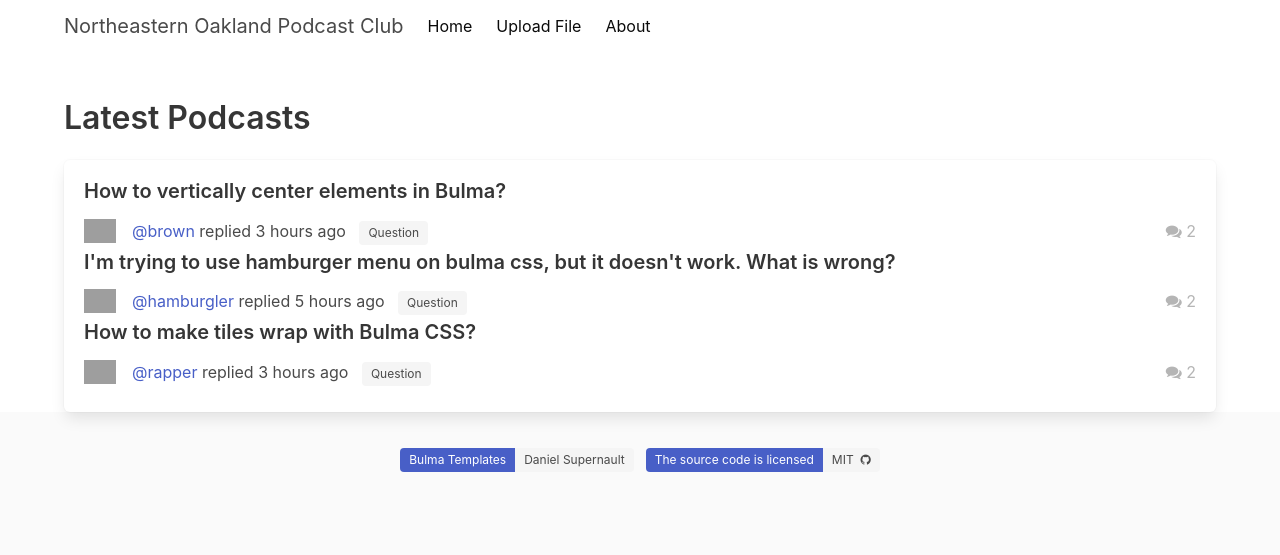
After one commit to trentwiles/podcast, a Flask app: template templates/new.html in a window 1280 px wide. The commit adds this page. Shown: the top 555 px of the page. Run offline with Flask 3, Linux system fonts and the light colour scheme; the template is opened without the code that fills it, so the values that code supplies are empty; parts of the project's set-up code (start-up, migrations or seed data) failed here and were passed over; grey boxes are pictures that could not be loaded.

Commit message:
forum template

```diff
--- a/main.py
+++ b/main.py
@@ -19,7 +19,7 @@ def index():
     files.remove("storage\README.md")
     files.remove("storage\.gitignore")
 
-    return render_template('index.html', videos = youtube.getChannelVideosAndData(apiKey, channel), podcasts=spotify.getPodcast(), files=files)
+    return render_template('new.html', videos = youtube.getChannelVideosAndData(apiKey, channel), podcasts=spotify.getPodcast(), files=files)
 
 @app.route('/upload', methods=["GET"])
 def login():
--- a/templates/index.html
+++ b/templates/index.html
@@ -90,6 +90,9 @@
                 </div>
             </div>
         </div>
+        <center>
+            <a class="button" href="/upload">Upload Files</button>
+        </center>
     </section>
 </body>
 
--- /dev/null
+++ b/templates/new.html
@@ -0,0 +1,212 @@
+<!DOCTYPE html>
+<html>
+
+<head>
+    <meta charset="utf-8">
+    <meta http-equiv="X-UA-Compatible" content="IE=edge">
+    <meta name="viewport" content="width=device-width, initial-scale=1">
+    <title>Northeastern Oakland Podcast</title>
+    <link rel="shortcut icon" href="../images/favicon.png" type="image/x-icon">
+    <link rel="stylesheet" href="https://maxcdn.bootstrapcdn.com/font-awesome/4.7.0/css/font-awesome.min.css">
+    <link href="https://fonts.googleapis.com/css?family=Open+Sans:300,400,700" rel="stylesheet">
+    <!-- Bulma Version 0.9.4-->
+    <link rel="stylesheet" href="https://unpkg.com/bulma@0.9.4/css/bulma.min.css" />
+    <link rel="stylesheet" type="text/css" href="../css/forum.css">
+</head>
+
+<body>
+    <nav class="navbar is-white topNav">
+        <div class="container">
+            <div class="navbar-brand">
+                <a class="navbar-item" href="../">
+                    <!-- <img src="../images/bulma.png" width="112" height="28"> -->
+                    <h2 class="subtitle">Northeastern Oakland Podcast Club</h2>
+                </a>
+                <div class="navbar-burger burger" data-target="topNav">
+                    <span></span>
+                    <span></span>
+                    <span></span>
+                </div>
+            </div>
+            <div id="topNav" class="navbar-menu">
+                <div class="navbar-start">
+                    <a class="navbar-item" href="/">Home</a>
+                    <a class="navbar-item" href="/upload">Upload File</a>
+                    <a class="navbar-item" href="/about">About</a>
+                </div>
+
+            </div>
+        </div>
+    </nav>
+    <section class="container">
+        <h1 class="title pt-6">Latest Podcasts</h1>
+        <div class="columns">
+            <div class="column">
+                <div class="box content">
+                    {% for podcast in podcasts %}
+
+
+                    <article class="post">
+                        <h4><a href='{{podcast["link"]}}'>{{podcast["title"]}}</a></h4>
+                        <div class="media">
+                            <div class="media-left">
+                                <p class="image is-32x32">
+                                    <a href='' target="_blank"><img src='{{podcast["image"]}}' width="50%"
+                                            height="50%" /></a>
+                                </p>
+                            </div>
+                            <div class="media-content">
+                                <div class="content">
+                                    <p>
+                                        Published at {{podcast["time"]}}
+                                        <span class="tag">Spotify</span>
+                                    </p>
+                                </div>
+                            </div>
+                            <div class="media-right">
+                                <span class="has-text-grey-light"><i class="fa fa-comments"></i> 1</span>
+                            </div>
+                        </div>
+                    </article>
+                    {% endfor %}
+                    {% for video in videos %}
+                    <article class="post">
+                        <h4><a href='https://www.youtube.com/watch?v={{video["id"]}}'>{{video["title"]}}</a></h4>
+                        <div class="media">
+                            <div class="media-left">
+                                <p class="image is-32x32">
+                                    <img src={{video["thumbnail"]}}>
+                                </p>
+                            </div>
+                            <div class="media-content">
+                                <div class="content">
+                                    <p>
+                                        {{video["desc"]}}
+                                        <span class="tag">YouTube</span>
+                                    </p>
+                                </div>
+                            </div>
+                            <div class="media-right">
+                                <span class="has-text-grey-light"><i class="fa fa-comments"></i> 0</span>
+                            </div>
+                        </div>
+                    </article>
+                    {% endfor %}
+
+                    {% for file in files %}
+                    <article class="post">
+                        <h4><a href="/{{file}}">{{file}}</a></h4>
+                        <div class="media">
+                            <div class="media-left">
+                                <p class="image is-32x32">
+                                    <img src="http://bulma.io/images/placeholders/128x128.png">
+                                </p>
+                            </div>
+                            <div class="media-content">
+                                <div class="content">
+                                    <p>
+                                        <a href="#">@jsmith</a> replied 53 minutes ago &nbsp;
+                                        <span class="tag">Files</span>
+                                    </p>
+                                </div>
+                            </div>
+                            <div class="media-right">
+                                <span class="has-text-grey-light"><i class="fa fa-comments"></i> 13</span>
+                            </div>
+                        </div>
+                    </article>
+                    {% endfor %}
+                    <article class="post">
+                        <h4>How to vertically center elements in Bulma?</h4>
+                        <div class="media">
+                            <div class="media-left">
+                                <p class="image is-32x32">
+                                    <img src="http://bulma.io/images/placeholders/128x128.png">
+                                </p>
+                            </div>
+                            <div class="media-content">
+                                <div class="content">
+                                    <p>
+                                        <a href="#">@brown</a> replied 3 hours ago &nbsp;
+                                        <span class="tag">Question</span>
+                                    </p>
+                                </div>
+                            </div>
+                            <div class="media-right">
+                                <span class="has-text-grey-light"><i class="fa fa-comments"></i> 2</span>
+                            </div>
+                        </div>
+                    </article>
+                    <article class="post">
+                        <h4>I'm trying to use hamburger menu on bulma css, but it doesn't work. What is wrong?</h4>
+                        <div class="media">
+                            <div class="media-left">
+                                <p class="image is-32x32">
+                                    <img src="http://bulma.io/images/placeholders/128x128.png">
+                                </p>
+                            </div>
+                            <div class="media-content">
+                                <div class="content">
+                                    <p>
+                                        <a href="#">@hamburgler</a> replied 5 hours ago &nbsp;
+                                        <span class="tag">Question</span>
+                                    </p>
+                                </div>
+                            </div>
+                            <div class="media-right">
+                                <span class="has-text-grey-light"><i class="fa fa-comments"></i> 2</span>
+                            </div>
+                        </div>
+                    </article>
+                    <article class="post">
+                        <h4>How to make tiles wrap with Bulma CSS?</h4>
+                        <div class="media">
+                            <div class="media-left">
+                                <p class="image is-32x32">
+                                    <img src="http://bulma.io/images/placeholders/128x128.png">
+                                </p>
+                            </div>
+                            <div class="media-content">
+                                <div class="content">
+                                    <p>
+                                        <a href="#">@rapper</a> replied 3 hours ago &nbsp;
+                                        <span class="tag">Question</span>
+                                    </p>
+                                </div>
+                            </div>
+                            <div class="media-right">
+                                <span class="has-text-grey-light"><i class="fa fa-comments"></i> 2</span>
+                            </div>
+                        </div>
+                    </article>
+                </div>
+            </div>
+        </div>
+    </section>
+    <footer class="footer">
+        <div class="container">
+            <div class="content has-text-centered">
+                <div class="columns is-mobile is-centered">
+                    <div class="field is-grouped is-grouped-multiline">
+                        <div class="control">
+                            <div class="tags has-addons">
+                                <a class="tag is-link" href="https://github.com/BulmaTemplates/bulma-templates">Bulma
+                                    Templates</a>
+                                <span class="tag is-light">Daniel Supernault</span>
+                            </div>
+                        </div>
+                        <div class="control">
+                            <div class="tags has-addons">
+                                <a class="tag is-link">The source code is licensed</a>
+                                <span class="tag is-light">MIT &nbsp;<i class="fa fa-github"></i></span>
+                            </div>
+                        </div>
+                    </div>
+                </div>
+            </div>
+        </div>
+    </footer>
+    <script async type="text/javascript" src="../js/bulma.js"></script>
+</body>
+
+</html>
```
